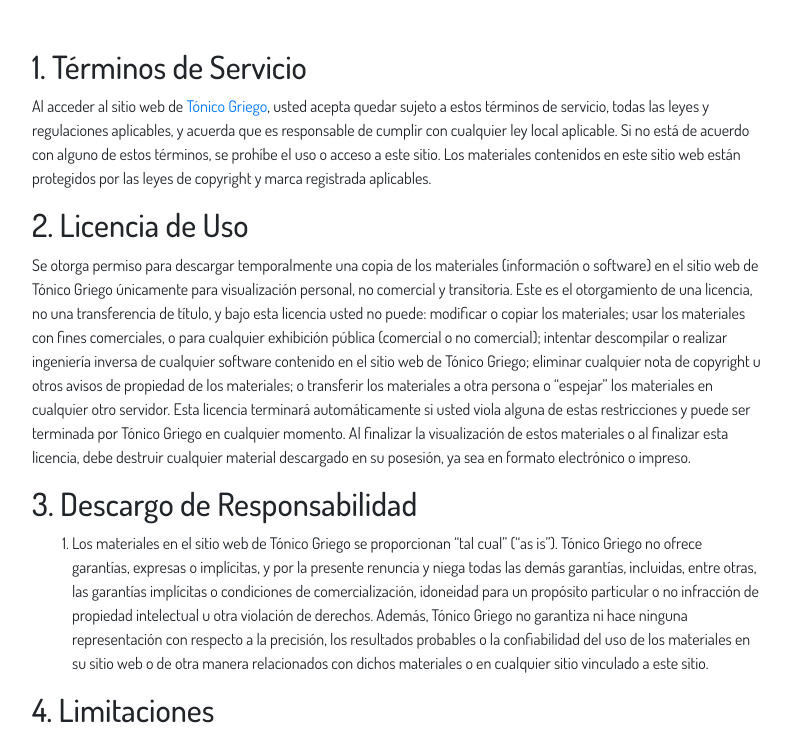
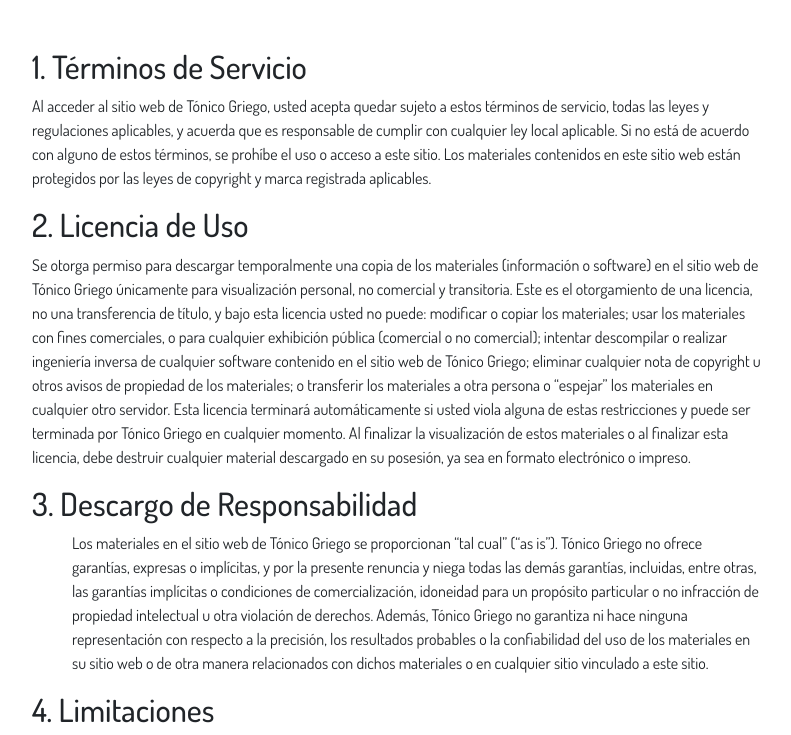
Before and after one commit to mmarlon147/pv3, a plain HTML site: page termos.html in a window 1280 px wide. Shown: the top 735 px of the page, without its empty margins (243-1034 px from the left). Drawn offline with nearby package versions, Linux system fonts and the light colour scheme.

Commit message:
Update termos.html

```diff
--- a/termos.html
+++ b/termos.html
@@ -28,9 +28,9 @@
     <div class="container py-5">
       <div class="row justify-content-center">
         <div class="col-lg-8">
-          <h2>1. Términos de Servicio</h2>            <p>Al acceder al sitio web de <a href='#'>Tónico Griego</a>, usted acepta quedar sujeto a estos términos de servicio, todas las leyes y regulaciones aplicables, y acuerda que es responsable de cumplir con cualquier ley local aplicable. Si no está de acuerdo con alguno de estos términos, se prohíbe el uso o acceso a este sitio. Los materiales contenidos en este sitio web están protegidos por las leyes de copyright y marca registrada aplicables.</p>
+          <h2>1. Términos de Servicio</h2>            <p>Al acceder al sitio web de Tónico Griego, usted acepta quedar sujeto a estos términos de servicio, todas las leyes y regulaciones aplicables, y acuerda que es responsable de cumplir con cualquier ley local aplicable. Si no está de acuerdo con alguno de estos términos, se prohíbe el uso o acceso a este sitio. Los materiales contenidos en este sitio web están protegidos por las leyes de copyright y marca registrada aplicables.</p>
           <h2>2. Licencia de Uso</h2>            <p>Se otorga permiso para descargar temporalmente una copia de los materiales (información o software) en el sitio web de Tónico Griego únicamente para visualización personal, no comercial y transitoria. Este es el otorgamiento de una licencia, no una transferencia de título, y bajo esta licencia usted no puede: modificar o copiar los materiales; usar los materiales con fines comerciales, o para cualquier exhibición pública (comercial o no comercial); intentar descompilar o realizar ingeniería inversa de cualquier software contenido en el sitio web de Tónico Griego; eliminar cualquier nota de copyright u otros avisos de propiedad de los materiales; o transferir los materiales a otra persona o “espejar” los materiales en cualquier otro servidor. Esta licencia terminará automáticamente si usted viola alguna de estas restricciones y puede ser terminada por Tónico Griego en cualquier momento. Al finalizar la visualización de estos materiales o al finalizar esta licencia, debe destruir cualquier material descargado en su posesión, ya sea en formato electrónico o impreso.</p>
-          <h2>3. Descargo de Responsabilidad</h2>            <ol>            <li>Los materiales en el sitio web de Tónico Griego se proporcionan “tal cual” (“as is”). Tónico Griego no ofrece garantías, expresas o implícitas, y por la presente renuncia y niega todas las demás garantías, incluidas, entre otras, las garantías implícitas o condiciones de comercialización, idoneidad para un propósito particular o no infracción de propiedad intelectual u otra violación de derechos. Además, Tónico Griego no garantiza ni hace ninguna representación con respecto a la precisión, los resultados probables o la confiabilidad del uso de los materiales en su sitio web o de otra manera relacionados con dichos materiales o en cualquier sitio vinculado a este sitio.</li>            </ol>
+          <h2>3. Descargo de Responsabilidad</h2>            <ol>            Los materiales en el sitio web de Tónico Griego se proporcionan “tal cual” (“as is”). Tónico Griego no ofrece garantías, expresas o implícitas, y por la presente renuncia y niega todas las demás garantías, incluidas, entre otras, las garantías implícitas o condiciones de comercialización, idoneidad para un propósito particular o no infracción de propiedad intelectual u otra violación de derechos. Además, Tónico Griego no garantiza ni hace ninguna representación con respecto a la precisión, los resultados probables o la confiabilidad del uso de los materiales en su sitio web o de otra manera relacionados con dichos materiales o en cualquier sitio vinculado a este sitio.</li>            </ol>
           <h2>4. Limitaciones</h2>            <p>En ningún caso Tónico Griego o sus proveedores serán responsables de daños (incluidos, entre otros, daños por pérdida de datos o beneficios, o por interrupción del negocio) derivados del uso o la imposibilidad de usar los materiales en el sitio web de Tónico Griego, incluso si se ha notificado a Tónico Griego o a un representante autorizado de Tónico Griego, oralmente o por escrito, de la posibilidad de tales daños. Debido a que algunas jurisdicciones no permiten limitaciones en garantías implícitas, o limitaciones de responsabilidad por daños incidentales o consecuentes, estas limitaciones pueden no aplicarse a usted.</p>
           <h2>5. Precisión de los materiales</h2>            <p>Los materiales que aparecen en el sitio web de Tónico Griego pueden incluir errores técnicos, tipográficos o fotográficos. Tónico Griego no garantiza que ninguno de los materiales en su sitio web sea preciso, completo o actual. Tónico Griego puede realizar cambios en los materiales contenidos en su sitio web en cualquier momento y sin previo aviso. Sin embargo, Tónico Griego no se compromete a actualizar los materiales.</p>
           <h2>6. Enlaces</h2>            <p>Tónico Griego no ha revisado todos los sitios vinculados a su sitio web y no es responsable del contenido de ningún sitio vinculado. La inclusión de cualquier enlace no implica respaldo por parte de Tónico Griego del sitio. El uso de cualquier sitio web vinculado es bajo el propio riesgo del usuario.</p>            </p>
```
